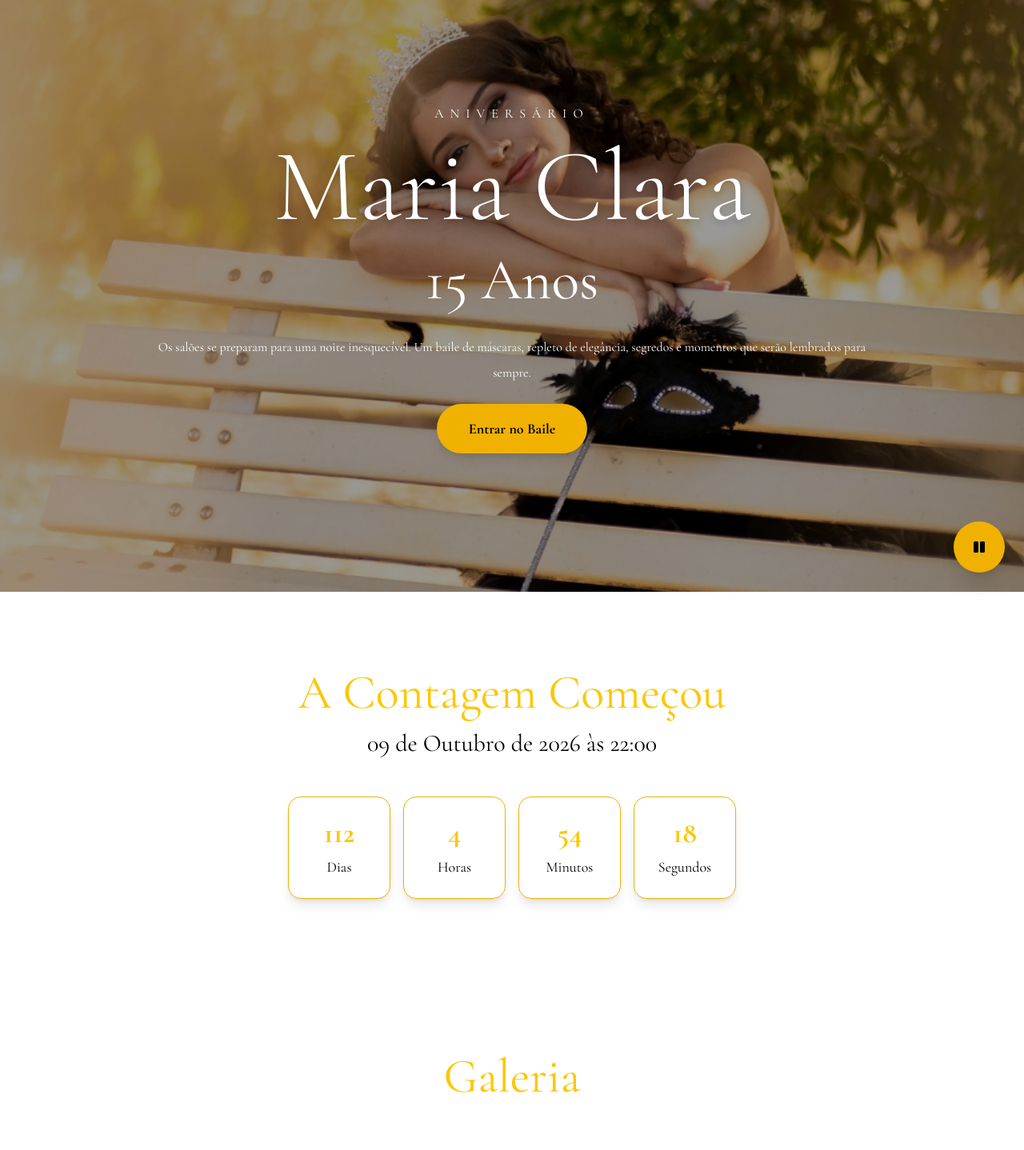
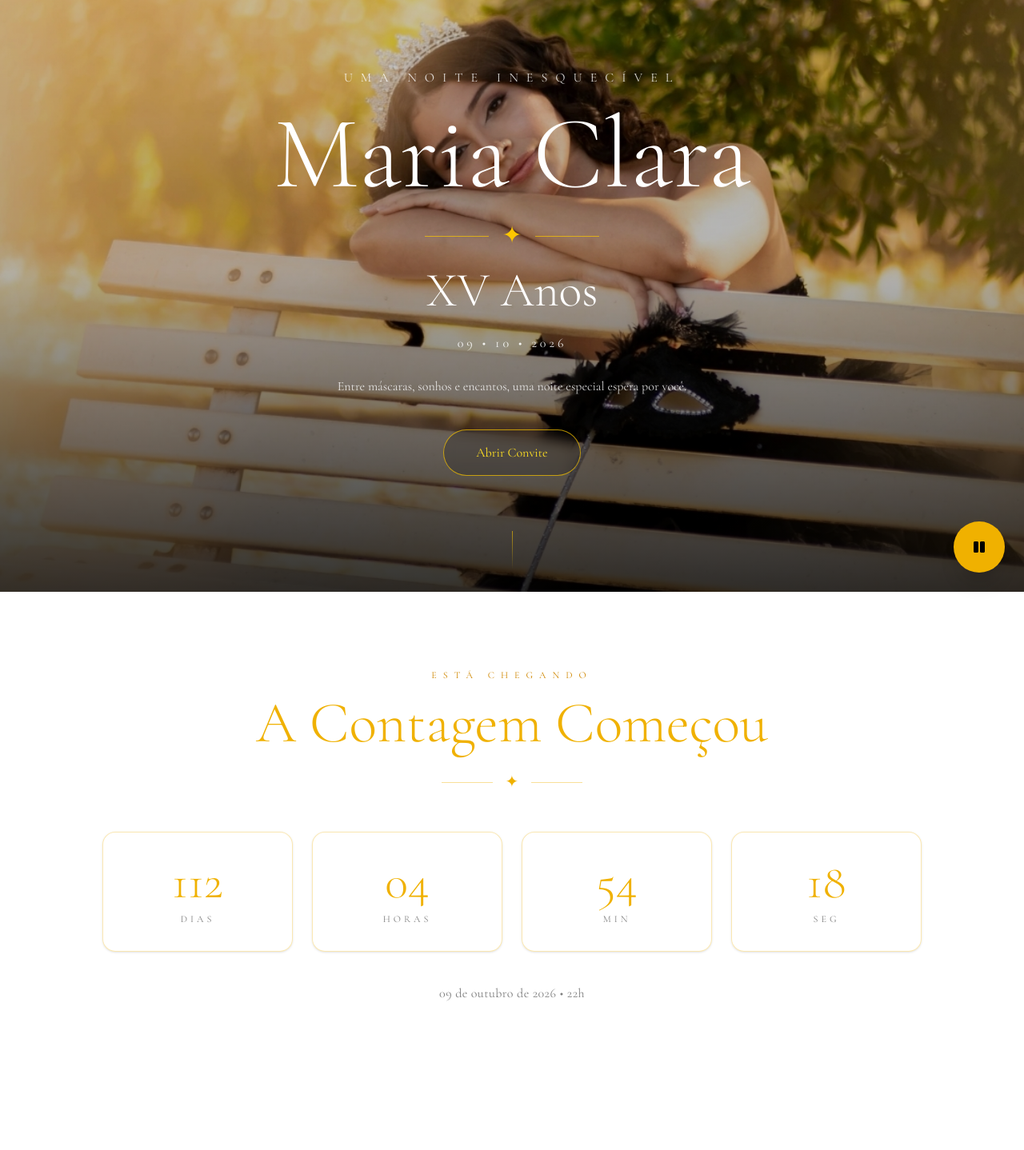
Before and after one commit to GabrielVictorLopes/ConviteMaria, a Next.js app: page / in a window 1280 px wide. Shown: the part 60-1498 px from the top of the page at 80% size. Built offline with nearby package versions, Linux system fonts and the light colour scheme.

Commit message:
troca layout

```diff
--- a/app/layout.jsx
+++ b/app/layout.jsx
@@ -5,7 +5,18 @@ const cormorant = Cormorant_Garamond({
   subsets: ["latin"],
   weight: ["300", "400", "500", "600", "700"],
 });
+export const metadata = {
+  title: "Maria Clara | 15 Anos",
+  description:
+    "Você está convidado para uma noite inesquecível.",
 
+  openGraph: {
+    title: "Maria Clara • 15 Anos",
+    description:
+      "Um baile de máscaras, elegância e momentos inesquecíveis.",
+    images: ["/fotos/maria8.jpeg"],
+  },
+};
 export default function RootLayout({ children }) {
   return (
     <html lang="pt-BR">
--- a/components/Countdown.jsx
+++ b/components/Countdown.jsx
@@ -1,78 +1,134 @@
 "use client";
 
 import { useEffect, useState } from "react";
+import { motion } from "framer-motion";
 
 export default function Countdown() {
-  const targetDate = new Date("2026-10-09T22:00:00");
+  const eventDate = new Date("2026-10-09T22:00:00");
 
-  const [timeLeft, setTimeLeft] = useState({
+  const calcularTempo = () => {
+    const agora = new Date();
+    const diferenca = eventDate - agora;
+
+    if (diferenca <= 0) {
+      return {
         dias: 0,
         horas: 0,
         minutos: 0,
         segundos: 0,
-  });
+      };
+    }
+
+    return {
+      dias: Math.floor(diferenca / (1000 * 60 * 60 * 24)),
+      horas: Math.floor(
+        (diferenca / (1000 * 60 * 60)) % 24
+      ),
+      minutos: Math.floor(
+        (diferenca / (1000 * 60)) % 60
+      ),
+      segundos: Math.floor(
+        (diferenca / 1000) % 60
+      ),
+    };
+  };
+
+  const [tempo, setTempo] = useState(calcularTempo());
 
   useEffect(() => {
-    const timer = setInterval(() => {
-      const now = new Date();
-      const difference = targetDate - now;
-
-      if (difference > 0) {
-        const dias = Math.floor(difference / (1000 * 60 * 60 * 24));
-        const horas = Math.floor(
-          (difference % (1000 * 60 * 60 * 24)) /
-            (1000 * 60 * 60)
-        );
-        const minutos = Math.floor(
-          (difference % (1000 * 60 * 60)) /
-            (1000 * 60)
-        );
-        const segundos = Math.floor(
-          (difference % (1000 * 60)) / 1000
-        );
-
-        setTimeLeft({
-          dias,
-          horas,
-          minutos,
-          segundos,
-        });
-      }
+    const intervalo = setInterval(() => {
+      setTempo(calcularTempo());
     }, 1000);
 
-    return () => clearInterval(timer);
+    return () => clearInterval(intervalo);
   }, []);
 
+  const itens = [
+    { valor: tempo.dias, label: "Dias" },
+    { valor: tempo.horas, label: "Horas" },
+    { valor: tempo.minutos, label: "Min" },
+    { valor: tempo.segundos, label: "Seg" },
+  ];
+
   return (
-    <section className="py-24 px-6 text-center bg-gradient-to-b">
-      <h2 className="text-6xl md:text-6xl text-yellow-400 mb-4">
+    <section className="py-24 px-4 md:px-6">
+      <div className="max-w-5xl mx-auto text-center">
+
+        <motion.p
+          initial={{ opacity: 0 }}
+          whileInView={{ opacity: 1 }}
+          viewport={{ once: true }}
+          className="uppercase tracking-[8px] text-yellow-600 text-xs mb-4"
+        >
+          Está chegando
+        </motion.p>
+
+        <motion.h2
+          initial={{ opacity: 0, y: 20 }}
+          whileInView={{ opacity: 1, y: 0 }}
+          viewport={{ once: true }}
+          transition={{ duration: 0.6 }}
+          className="text-5xl md:text-7xl text-yellow-500 font-light"
+        >
           A Contagem Começou
-      </h2>
+        </motion.h2>
 
-      <p className="text-black mb-12 text-3xl">
-        09 de Outubro de 2026 às 22:00
+        <div className="flex items-center justify-center gap-4 mt-6 mb-12">
+          <div className="w-16 h-[1px] bg-yellow-500/40" />
+          <span className="text-yellow-500 text-xl">
+            ✦
+          </span>
+          <div className="w-16 h-[1px] bg-yellow-500/40" />
+        </div>
+
+        <div className="grid grid-cols-4 gap-2 md:gap-6">
+          {itens.map((item, index) => (
+            <motion.div
+              key={item.label}
+              initial={{ opacity: 0, y: 30 }}
+              whileInView={{ opacity: 1, y: 0 }}
+              viewport={{ once: true }}
+              transition={{
+                delay: index * 0.1,
+                duration: 0.5,
+              }}
+              className="
+                border
+                border-yellow-500/30
+                rounded-2xl
+                py-5
+                md:py-8
+                px-1
+                md:px-4
+                bg-white/40
+                backdrop-blur-sm
+                shadow-sm
+              "
+            >
+              <div className="text-3xl md:text-6xl text-yellow-500 font-light">
+                {String(item.valor).padStart(2, "0")}
+              </div>
+
+              <div className="
+                uppercase
+                tracking-[2px]
+                md:tracking-[4px]
+                text-[9px]
+                md:text-xs
+                text-black/50
+                mt-2
+              ">
+                {item.label}
+              </div>
+            </motion.div>
+          ))}
+        </div>
+
+        <p className="mt-10 text-black/50 text-sm md:text-base tracking-wide">
+          09 de outubro de 2026 • 22h
         </p>
 
-      <div className="flex justify-center gap-4 flex-wrap">
-        <Card valor={timeLeft.dias} titulo="Dias" />
-        <Card valor={timeLeft.horas} titulo="Horas" />
-        <Card valor={timeLeft.minutos} titulo="Minutos" />
-        <Card valor={timeLeft.segundos} titulo="Segundos" />
       </div>
     </section>
   );
 }
-
-function Card({ valor, titulo }) {
-  return (
-    <div className="w-32 h-32 border border-yellow-500 rounded-2xl flex flex-col items-center justify-center shadow-lg">
-      <span className="text-4xl font-bold text-yellow-400">
-        {valor}
-      </span>
-
-      <span className="text-black mt-2 text-lg">
-        {titulo}
-      </span>
-    </div>
-  );
-}
--- a/components/Gallery.jsx
+++ b/components/Gallery.jsx
@@ -1,6 +1,7 @@
 "use client";
 
 import { motion } from "framer-motion";
+import Image from "next/image";
 
 import maria1 from "./fotos/maria1.jpeg";
 import maria2 from "./fotos/maria2.jpeg";
@@ -8,45 +9,54 @@ import maria3 from "./fotos/maria3.jpeg";
 import maria4 from "./fotos/maria4.jpeg";
 import maria5 from "./fotos/maria5.jpeg";
 import maria6 from "./fotos/maria6.jpeg";
+import maria9 from "./fotos/maria9.jpeg";
 
-const fotos = [
-  maria1,
-  maria2,
-  maria3,
-  maria4,
-  maria5,
-  maria6,
-];
+const fotos = [maria1, maria2, maria3, maria4, maria5, maria6, maria9];
 
 export default function Gallery() {
   return (
-    <section className="py-24 px-6">
+    <section className="py-24 px-4 md:px-8">
       <div className="max-w-7xl mx-auto">
+        <div className="text-center mb-14">
+          <p className="tracking-[8px] uppercase text-yellow-500 text-xs mb-3">
+            Momentos
+          </p>
 
-        <div className="text-center mb-16">
-          <h2 className="text-6xl text-yellow-400 mb-4">
+          <h2 className="text-5xl md:text-7xl text-white font-light">
             Galeria
           </h2>
         </div>
 
-        <div className="grid grid-cols-1 md:grid-cols-2 lg:grid-cols-3 gap-6">
-          {fotos.map((foto, index) => (
-            <motion.div
-              key={index}
-              whileHover={{
-                scale: 1.03,
-              }}
-              className="overflow-hidden rounded-3xl border border-yellow-500/30"
-            >
-              <img
-                src={foto.src}
-                alt={`Maria Clara - Foto ${index + 1}`}
-                className="w-full h-[400px] object-cover transition duration-500 hover:scale-110"
-              />
-            </motion.div>
-          ))}
+        <div className="grid grid-cols-2 md:grid-cols-4 auto-rows-[230px] md:auto-rows-[300px] gap-3 md:gap-5">
+          {fotos.map((foto, index) => {
+            const classes = [
+              "col-span-2 row-span-2",
+              "col-span-1 row-span-1",
+              "col-span-1 row-span-1",
+              "col-span-1 row-span-2",
+              "col-span-1 row-span-2",
+            ];
+
+            return (
+              <motion.div
+                key={index}
+                initial={{ opacity: 0, y: 30 }}
+                whileInView={{ opacity: 1, y: 0 }}
+                viewport={{ once: true }}
+                transition={{ delay: index * 0.1 }}
+                className={`${classes[index]} relative overflow-hidden rounded-2xl border border-yellow-500/20 group`}
+              >
+                <Image
+                  src={foto}
+                  alt={`Maria Clara ${index + 1}`}
+                  fill
+                  sizes="(max-width: 768px) 50vw, 25vw"
+                  className="object-cover transition-transform duration-700 group-hover:scale-110"
+                />
+              </motion.div>
+            );
+          })}
         </div>
-
       </div>
     </section>
   );
--- a/components/Hero.jsx
+++ b/components/Hero.jsx
@@ -5,56 +5,88 @@ import Image from "next/image";
 
 export default function Hero() {
   return (
-    <section className="min-h-screen flex items-center justify-center relative px-6 overflow-hidden">
+    <section className="relative min-h-screen flex items-center justify-center overflow-hidden">
 
-      {/* IMAGEM DE FUNDO */}
       <Image
         src="/fotos/maria8.jpeg"
         alt="Maria Clara"
         fill
         priority
         sizes="100vw"
-        className="object-cover object-center"
+        className="object-cover object-[58%_center] md:object-center"
       />
 
-      {/* ESCURECIMENTO */}
-      <div className="absolute inset-0 bg-black/40 z-[1]" />
+      {/* Degradê mais elegante */}
+      <div className="absolute inset-0 bg-gradient-to-b from-black/20 via-black/30 to-black/80" />
 
-      {/* CONTEÚDO */}
       <motion.div
-        className="relative z-10 text-center max-w-4xl"
-        initial={{ opacity: 0, y: 80 }}
+        className="relative z-10 text-center px-6 max-w-5xl"
+        initial={{ opacity: 0, y: 50 }}
         animate={{ opacity: 1, y: 0 }}
-        transition={{ duration: 1 }}
+        transition={{ duration: 1.2 }}
       >
-        <p className="tracking-[8px] uppercase text-white mb-4">
-          Aniversário
-        </p>
+        <motion.p
+          initial={{ opacity: 0 }}
+          animate={{ opacity: 1 }}
+          transition={{ delay: 0.4 }}
+          className="tracking-[10px] uppercase text-sm md:text-base text-white/80 mb-5"
+        >
+          Uma noite inesquecível
+        </motion.p>
 
-        <h1 className="text-7xl md:text-9xl font-light text-white drop-shadow-lg">
+        <h1 className="text-6xl md:text-9xl text-white font-light drop-shadow-2xl">
           Maria Clara
         </h1>
 
-        <h2 className="text-7xl mt-4 text-white">
-          15 Anos
+        <div className="flex items-center justify-center gap-4 my-5">
+          <span className="w-12 md:w-20 h-[1px] bg-yellow-400/70" />
+          <span className="text-yellow-400 text-3xl">✦</span>
+          <span className="w-12 md:w-20 h-[1px] bg-yellow-400/70" />
+        </div>
+
+        <h2 className="text-4xl md:text-6xl text-white font-light">
+          XV Anos
         </h2>
 
-        <p className="max-w-7xl mt-8 text-white leading-8">
-          Os salões se preparam para uma noite inesquecível.
-          Um baile de máscaras, repleto de elegância,
-          segredos e momentos que serão lembrados para sempre.
+        <p className="mt-6 text-white/90 tracking-[4px] text-sm md:text-base">
+          09 • 10 • 2026
         </p>
 
-        <div className="mt-10">
-          <a
-            href="#confirmacao"
-            className="bg-yellow-500 text-black px-10 py-5 rounded-full font-bold text-lg hover:scale-105 transition shadow-lg"
-          >
-            Entrar no Baile
-          </a>
-        </div>
+        <p className="max-w-2xl mx-auto mt-7 text-white/80 leading-7 text-sm md:text-base">
+          Entre máscaras, sonhos e encantos, uma noite especial
+          espera por você.
+        </p>
+
+        <a
+          href="#confirmacao"
+          className="
+            inline-flex
+            items-center
+            justify-center
+            mt-10
+            px-10
+            py-4
+            border
+            border-yellow-400/70
+            text-yellow-300
+            rounded-full
+            backdrop-blur-sm
+            bg-black/20
+            hover:bg-yellow-500
+            hover:text-black
+            hover:scale-105
+            transition-all
+            duration-300
+          "
+        >
+          Abrir Convite
+        </a>
       </motion.div>
 
+      {/* indicação para rolar */}
+      <div className="absolute bottom-7 left-1/2 -translate-x-1/2 z-10">
+        <div className="w-[1px] h-12 bg-gradient-to-b from-yellow-400 to-transparent animate-pulse" />
+      </div>
     </section>
   );
 }
```
Also changed, not shown: components/DressCode.jsx (+79 -64 lines), components/Location.jsx (+7 -5 lines), components/RSVP.jsx (+108 -31 lines), 1 other file (tests, documents, lock files or other folders). Lines whose indentation alone changed are shown as unchanged.
